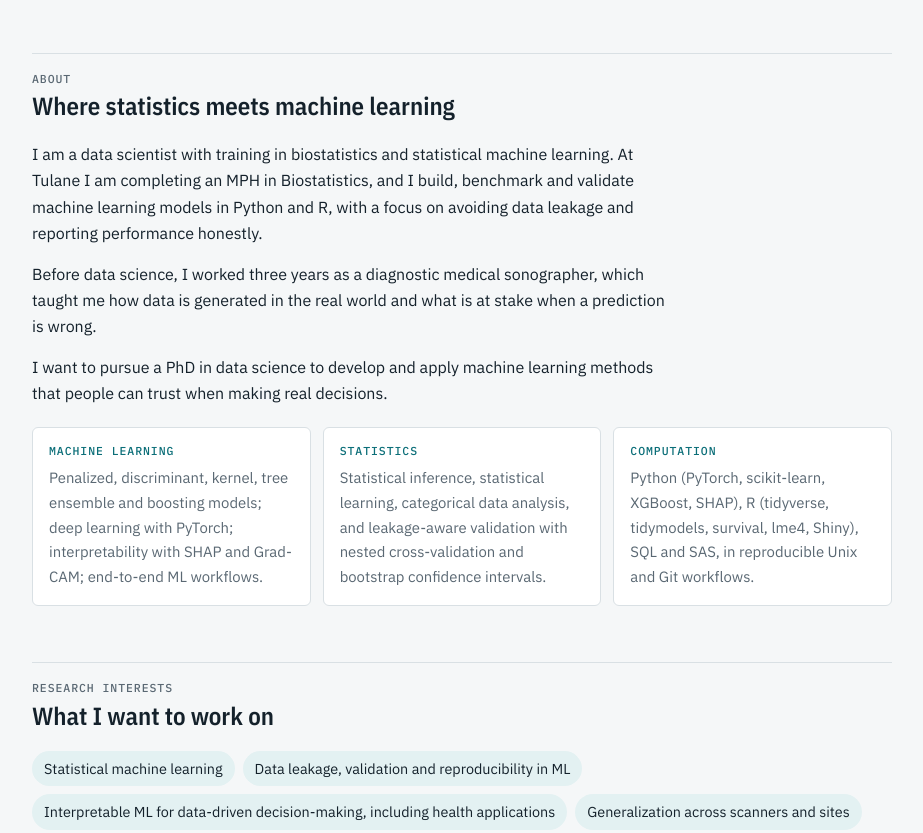
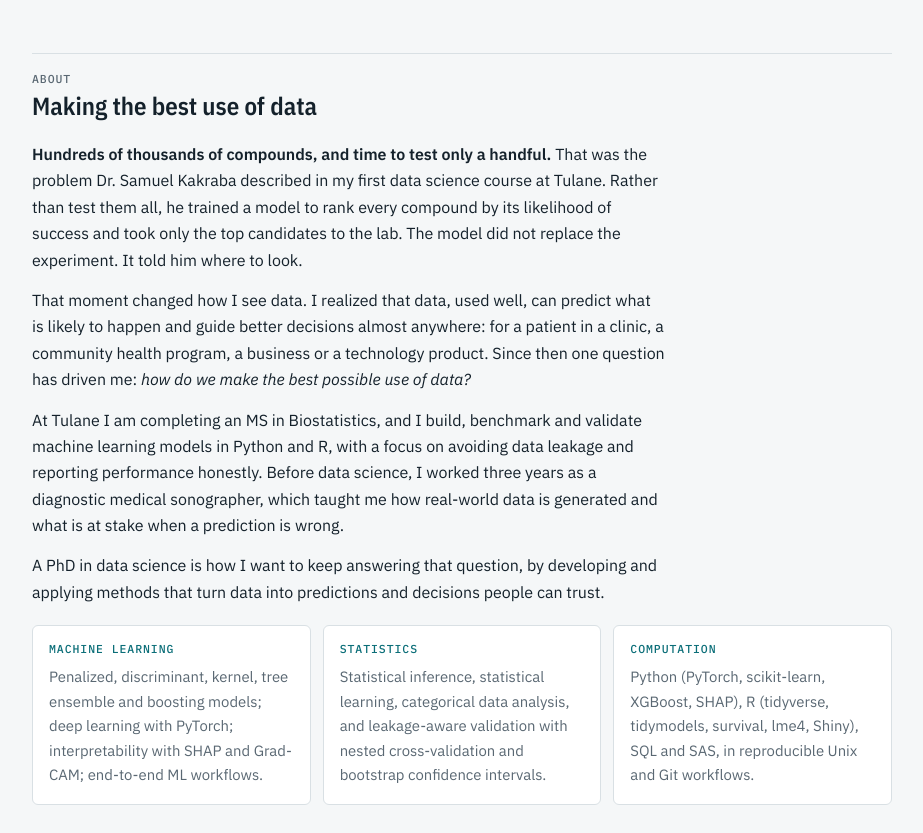
Before and after one commit to samueldibabu/samueldibabu.github.io, a plain HTML site: page index.html in a window 1280 px wide. Shown: the part 664-1497 px from the top of the page, without its empty margins (178-1101 px from the left). Drawn offline with nearby package versions, Linux system fonts and the light colour scheme.

Commit message:
Add files via upload

```diff
--- a/index.html
+++ b/index.html
@@ -146,11 +146,12 @@ footer{font:400 .75rem/1.5 var(--mono);color:var(--muted);border-top:1px solid v
   </section>
 
   <section id="about" aria-labelledby="about-h">
-    <div class="sec-head"><span class="label">About</span><h2 id="about-h">Where statistics meets machine learning</h2></div>
+    <div class="sec-head"><span class="label">About</span><h2 id="about-h">Making the best use of data</h2></div>
     <div class="prose">
-      <p>I am a data scientist with training in biostatistics and statistical machine learning. At Tulane I am completing an MPH in Biostatistics, and I build, benchmark and validate machine learning models in Python and R, with a focus on avoiding data leakage and reporting performance honestly.</p>
-      <p>Before data science, I worked three years as a diagnostic medical sonographer, which taught me how data is generated in the real world and what is at stake when a prediction is wrong.</p>
-      <p>I want to pursue a PhD in data science to develop and apply machine learning methods that people can trust when making real decisions.</p>
+      <p><b>Hundreds of thousands of compounds, and time to test only a handful.</b> That was the problem Dr. Samuel Kakraba described in my first data science course at Tulane. Rather than test them all, he trained a model to rank every compound by its likelihood of success and took only the top candidates to the lab. The model did not replace the experiment. It told him where to look.</p>
+      <p>That moment changed how I see data. I realized that data, used well, can predict what is likely to happen and guide better decisions almost anywhere: for a patient in a clinic, a community health program, a business or a technology product. Since then one question has driven me: <i>how do we make the best possible use of data?</i></p>
+      <p>At Tulane I am completing an MS in Biostatistics, and I build, benchmark and validate machine learning models in Python and R, with a focus on avoiding data leakage and reporting performance honestly. Before data science, I worked three years as a diagnostic medical sonographer, which taught me how real-world data is generated and what is at stake when a prediction is wrong.</p>
+      <p>A PhD in data science is how I want to keep answering that question, by developing and applying methods that turn data into predictions and decisions people can trust.</p>
     </div>
     <div class="domains">
       <div class="domain"><span class="label">Machine learning</span><p>Penalized, discriminant, kernel, tree ensemble and boosting models; deep learning with PyTorch; interpretability with SHAP and Grad-CAM; end-to-end ML workflows.</p></div>
@@ -233,7 +234,7 @@ footer{font:400 .75rem/1.5 var(--mono);color:var(--muted);border-top:1px solid v
   <section id="education" aria-labelledby="edu-h">
     <div class="sec-head"><span class="label">Education</span><h2 id="edu-h">Education</h2></div>
     <div class="edu">
-      <div><span class="label">May 2027 (expected)</span><h3>MPH in Biostatistics</h3><p>Tulane University, Celia Scott Weatherhead School of Public Health and Tropical Medicine. GPA 4.00, 1912 Founders Scholar.</p></div>
+      <div><span class="label">May 2027 (expected)</span><h3>MS in Biostatistics</h3><p>Tulane University, Celia Scott Weatherhead School of Public Health and Tropical Medicine. GPA 4.00, 1912 Founders Scholar.</p></div>
       <div><span class="label">July 2022</span><h3>B.S. in Diagnostic Medical Imaging</h3><p>Addis Ababa University. GPA 3.86, First Class Honors.</p></div>
     </div>
   </section>
```
